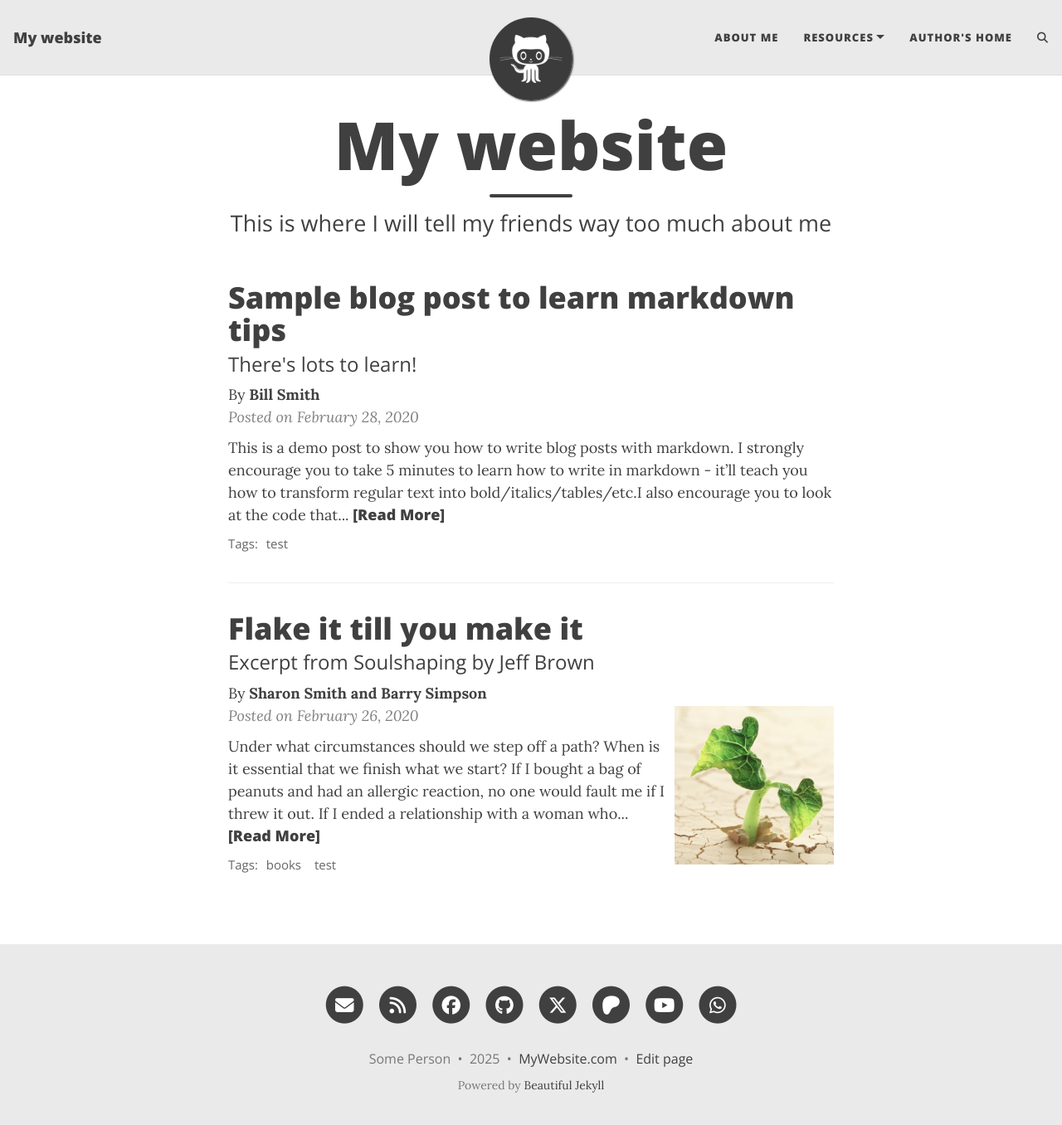
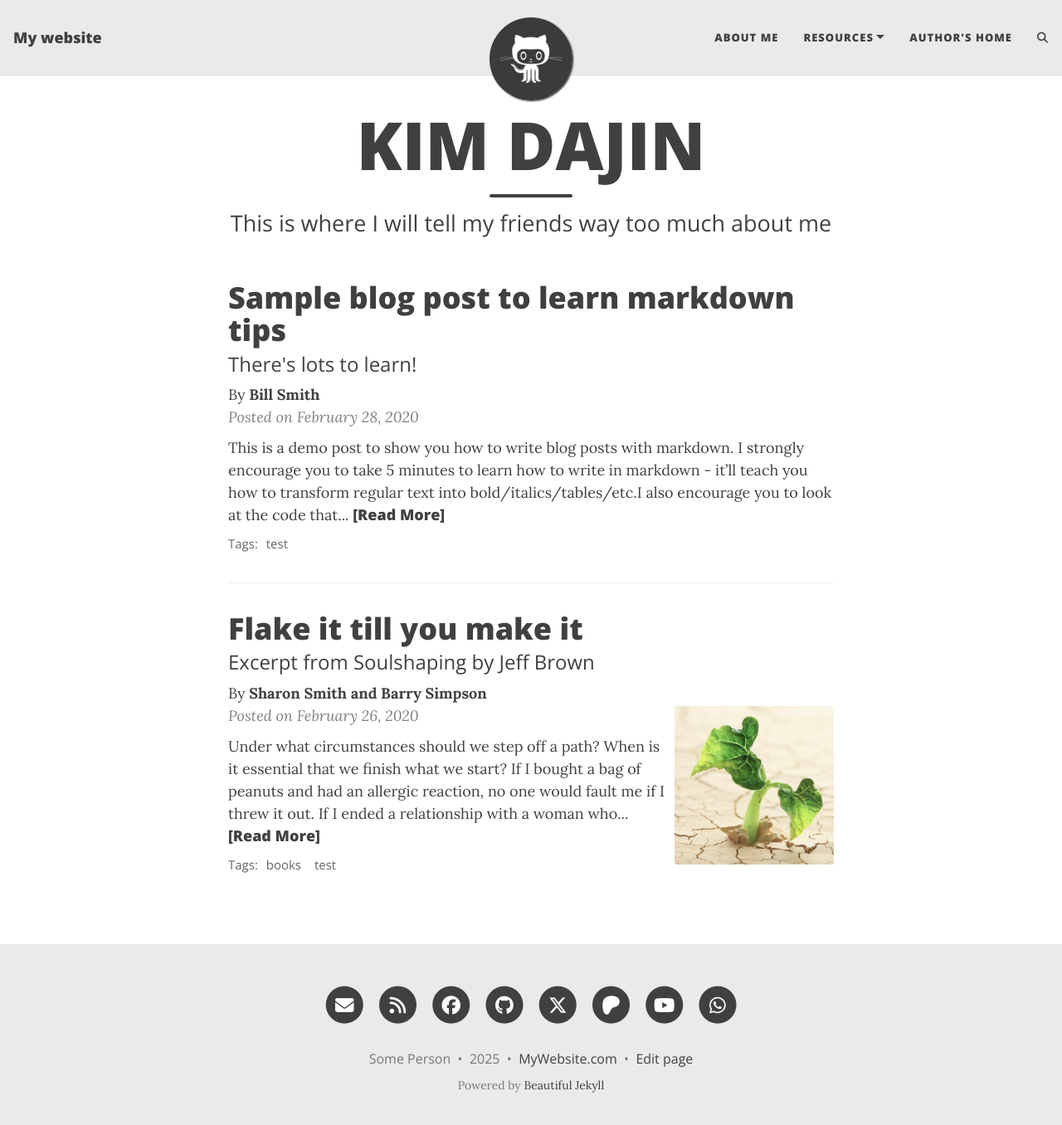
Before and after one commit to dajin61030/dajin61030.github.io, a Jekyll site: the page built from index.html, in a window 1280 px wide and 1369 px high. Shown: the top 1356 px of the window at 83% size. Built offline with Jekyll 4.4.1, drawn with Linux system fonts in a browser that asks for light colours; the list of posts is cut into pages by our own code; comment, search, counter and statistics services are not loaded.

Commit message:
Update website title to 'KIM DAJIN'

```diff
--- a/index.html
+++ b/index.html
@@ -1,5 +1,5 @@
 ---
 layout: home
-title: My website
+title: KIM DAJIN
 subtitle: This is where I will tell my friends way too much about me
 ---
```
